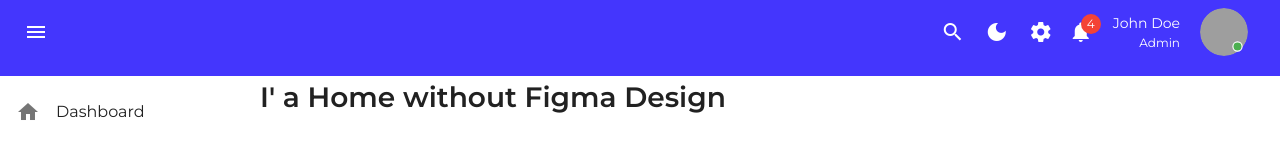
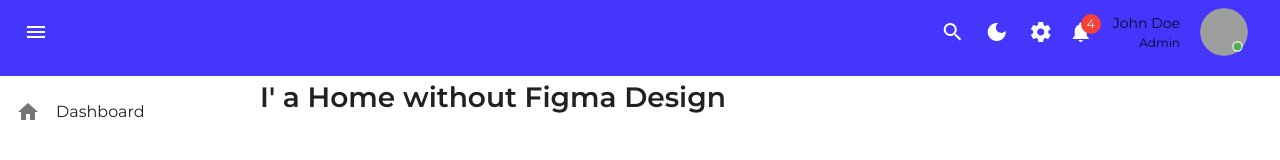
Before and after one commit to matiassemelman/edmachinachallenge, a Vue app: page / in a window 1280 px wide. Shown: the top 160 px of the page. Built offline with nearby package versions, Linux system fonts and the light colour scheme; grey boxes are pictures that could not be loaded.

Commit message:
Style: Topbar light and Dark mode OK

```diff
--- a/src/components/TopBar.vue
+++ b/src/components/TopBar.vue
@@ -1,7 +1,7 @@
 <template>
   <v-app-bar flat color="primary" class="px-2">
 
-      <v-icon size="24" color="secondary" class="">mdi-menu</v-icon>
+      <v-icon size="24" color="secondary" class="topbarFont--text">mdi-menu</v-icon>
 
 
       <v-img src="../assets/logo.png" max-height="22"
@@ -10,22 +10,22 @@
 
     <v-spacer></v-spacer>
 
-      <v-icon color="secondary">mdi-magnify</v-icon>
+      <v-icon color="secondary"  class="topbarFont--text">mdi-magnify</v-icon>
 
     <v-btn @click="toggleTheme" text rounded>
-      <v-icon color="secondary">{{this.$vuetify.theme.dark === false ? 'dark_mode' : 'light_mode'}}</v-icon>
+      <v-icon color="secondary"  class="topbarFont--text">{{this.$vuetify.theme.dark === false ? 'dark_mode' : 'light_mode'}}</v-icon>
     </v-btn>
 
-      <v-icon color="secondary">settings</v-icon>
+      <v-icon color="secondary"  class="topbarFont--text">settings</v-icon>
 
 
       <v-badge color="red" content="4" overlap class="pl-4">
-        <v-icon color="secondary " >notifications</v-icon>
+        <v-icon color="secondary "  class="topbarFont--text" >notifications</v-icon>
       </v-badge>
 
     <div class="pr-3 pl-5" >
-      <p class="mb-0 secondary--text">John Doe</p>
-      <p class="mb-0 secondary--text text-right small-size">Admin</p>
+      <p class="mb-0 topbarFont--text">John Doe</p>
+      <p class="mb-0 topbarFont--text text-right small-size">Admin</p>
     </div>
     <v-menu offset-y>
       <template v-slot:activator="{ on, attrs }">
```
